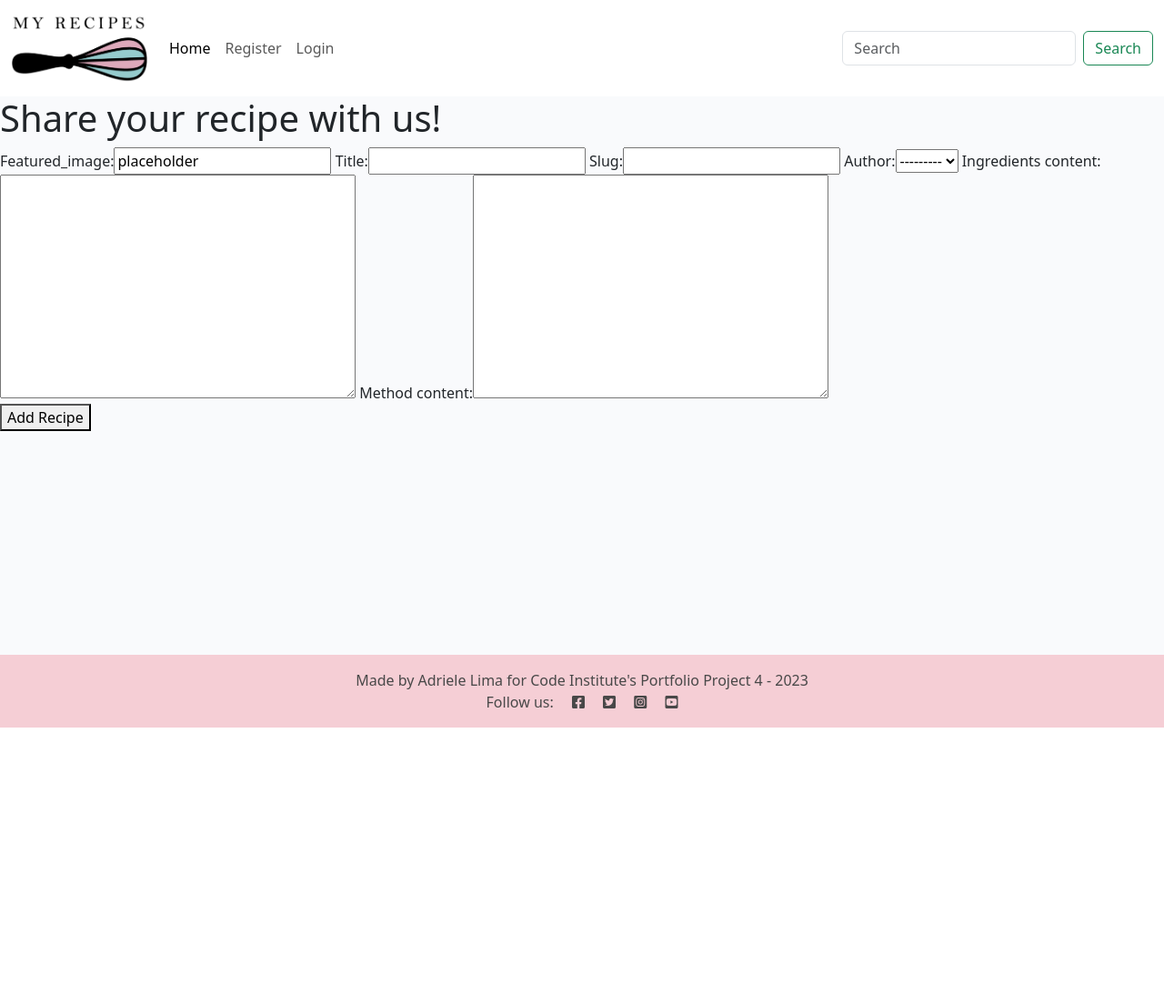
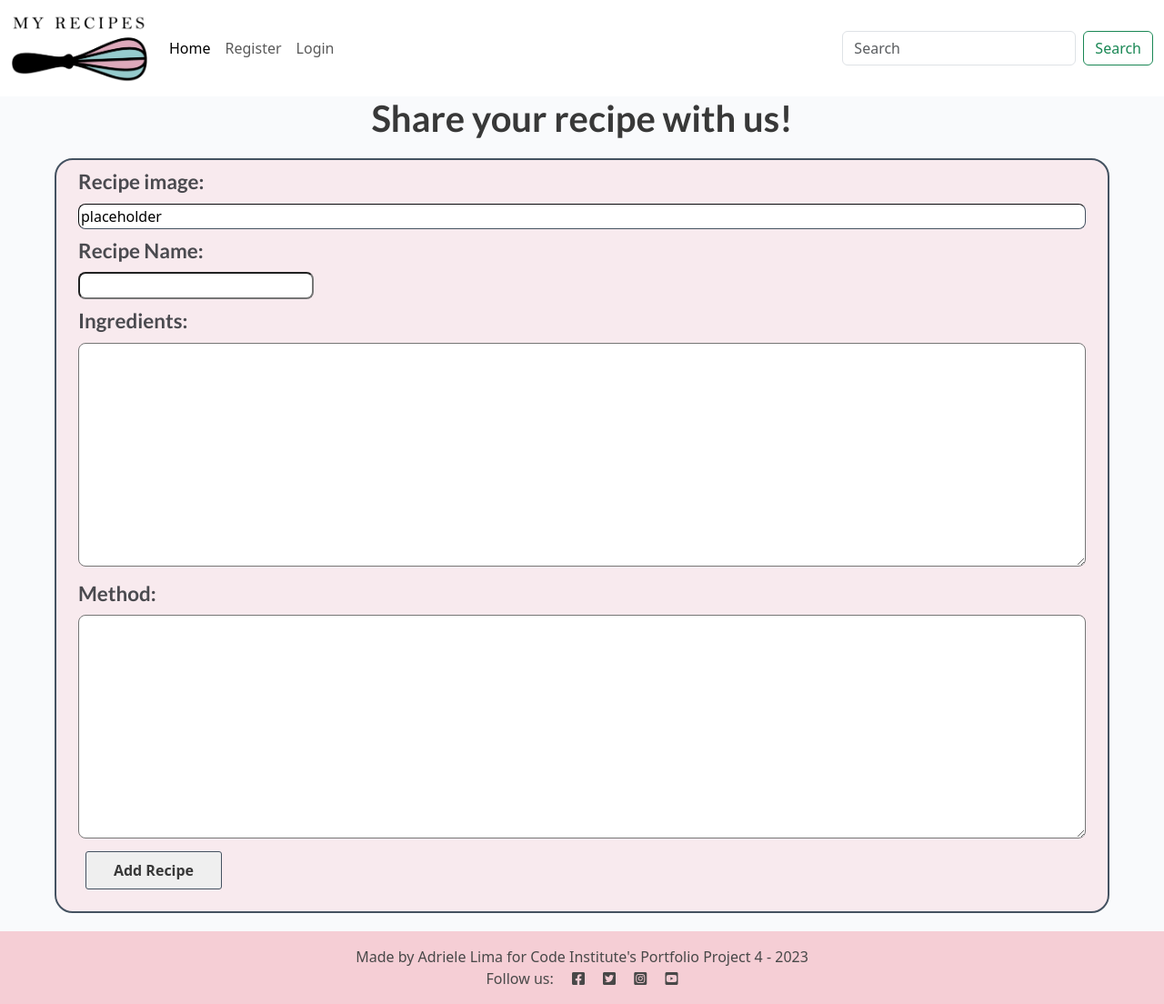
Before and after one commit to Adriele-lima/My-Recipes-Book, a Django app: page /create_recipe in a window 1280 px wide. Shown: the whole page at 91% size. Before the commit the page ends 800 px from the top, so only its background shows below. Run offline with Django 3.2, Linux system fonts and the light colour scheme.

Commit message:
Adding style to form and correcting image form to connect with Cloudinary

```diff
--- a/my_recipes/forms.py
+++ b/my_recipes/forms.py
@@ -6,5 +6,5 @@ class RecipeForm(forms.ModelForm):
 
     class Meta:
         model = Post
-        fields = ['featured_image', 'title', 'slug', 'author',
-            'ingredients_content', 'method_content']
+        fields = ['featured_image', 'title', 'ingredients_content',
+            'method_content']
--- a/my_recipes/views.py
+++ b/my_recipes/views.py
@@ -30,7 +30,7 @@ class PostDetail(View):
 
     def create_recipe(request):
         if request.method == 'POST':
-            form = RecipeForm(request.POST)
+            form = RecipeForm(request.POST, request.FILES)
             if form.is_valid():
                 form.save()
                 return redirect('home')
--- a/static/css/style.css
+++ b/static/css/style.css
@@ -46,6 +46,43 @@ body {
     width: 250px;
     height: 250px;
     background-size: cover;
+}
+
+.input-box-size textarea, input{
+    width: 100%;
+    border-radius: 8px;
+}
+
+.form-title {
+    font-family: Lato, sans-serif;;
+    color: #383838;
+    font-weight: 700;
+    text-align: center;
+}
+
+.form-recipe {
+    margin: 20px 60px;
+    border: 2px solid #445261;
+    border-radius: 20px;
+    width: 100%;
+    max-width: fit-content;
+    justify-content: center;
+    background-color: rgba(245, 206, 213, 0.363);
+}
+
+input::file-selector-button, .button-form {
+    width: 150px;
+    font-weight: bold;
+    color: #383838;
+    margin: 8px;
+    padding: 0.5em;
+    border: 1px solid #445261;
+    border-radius: 3px;
+}
+
+#id_featured_image {
+    border-radius: 8px;
+    border: 1px inset #445261;
 }
 
 .image-container {
--- a/templates/create_recipe.html
+++ b/templates/create_recipe.html
@@ -2,16 +2,38 @@
 
 {% block content %}
 
-<h1>Share your recipe with us!</h1>
+<h1 class="form-title">Share your recipe with us!</h1>
 
-<form action="create_recipe" method="POST">
+<form action="create_recipe" method="POST" enctype="multipart/form-data" class="row g-12 form-recipe">
     {% csrf_token %}
 
-    {{ form }}
-
-    <div>
+    <div class="row md-12">
+        <label for="featured_image" class="col-form-label brand">Recipe image:</label>
+        <div class="input-box-size">
+            {{ form.featured_image }}
+        </div>
+    </div>
+    <div class="row md-12">
+        <label for="title" class="col-form-label brand">Recipe Name:</label>
+        <div class="col-md-3 input-box-size">
+            {{ form.title }}
+        </div>
+    </div>
+    <div class="row md-12">
+        <label for="ingredients_content'" class="col-form-label brand">Ingredients:</label>
+        <div class="input-box-size">
+            {{ form.ingredients_content }}
+        </div>
+    </div>
+    <div class="row md-12">
+        <label for="method_content" class="col-form-label brand">Method:</label>
+        <div class="input-box-size">
+            {{ form.method_content }}
+        </div>
+    </div>
+    <div class="row md-12">
         <p>
-            <button type="submit">Add Recipe</button>
+            <button class="button-form" type="submit">Add Recipe</button>
         </p>
     </div>
 
```
